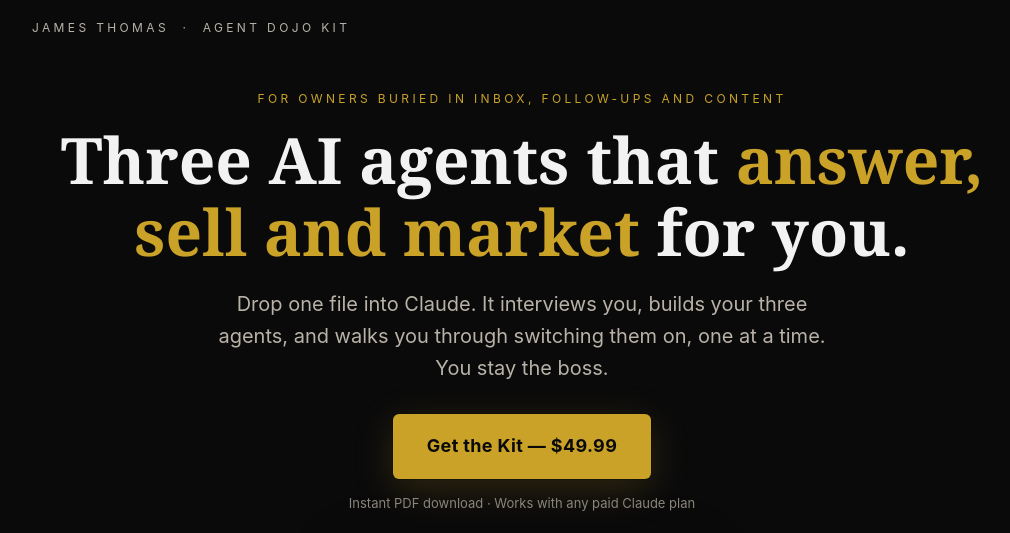
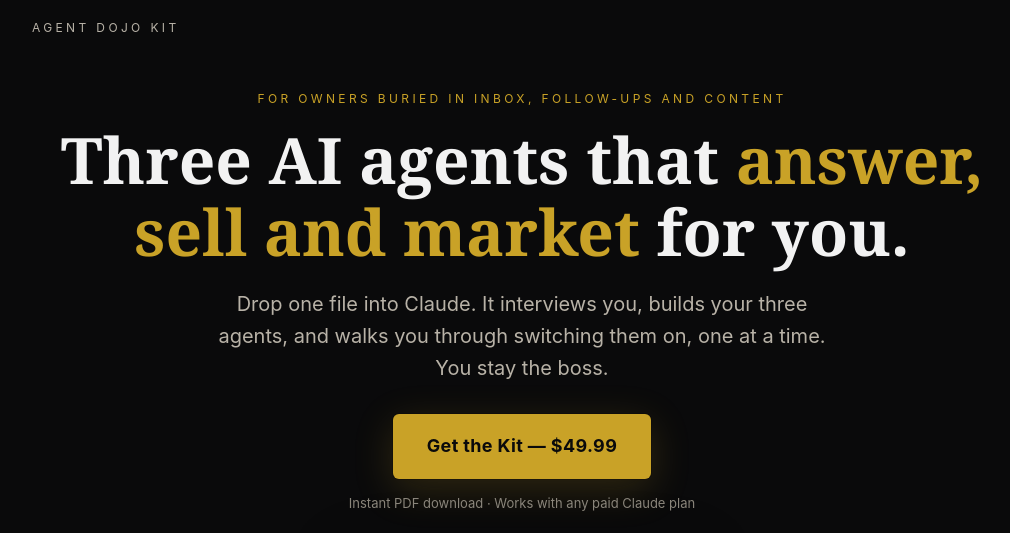
Before and after one commit to jamesthomasphoto-rgb/thomas-sales-kit, a plain HTML site: page dojo-kit/index.html in a window 1280 px wide. Shown: the top 533 px of the page, without its empty margins (118-1128 px from the left). Drawn offline with Linux system fonts and the light colour scheme.

Commit message:
dojo-kit: remove founder name/brand from page + previews (DOJO-KIT-ANON-1116)

```diff
--- a/dojo-kit/index.html
+++ b/dojo-kit/index.html
@@ -43,7 +43,7 @@ footer{padding:40px 0 100px;font-size:13px;text-align:center;color:#6f6a62;borde
 @media(max-width:760px){.grid3{grid-template-columns:1fr}.prev{grid-template-columns:repeat(2,1fr)}.sticky{display:block}body{font-size:16px}section{padding:48px 0}}
 </style></head><body>
 
-<div class="wrap top">JAMES THOMAS &nbsp;·&nbsp; AGENT DOJO KIT</div>
+<div class="wrap top">AGENT DOJO KIT</div>
 
 <header class="hero"><div class="wrap">
   <div class="eyebrow">For owners buried in inbox, follow-ups and content</div>
@@ -128,7 +128,7 @@ footer{padding:40px 0 100px;font-size:13px;text-align:center;color:#6f6a62;borde
   <a class="btn" href="https://buy.stripe.com/eVqeVecR5bnC77q5SY1ZS13" data-cta data-stripe="live">Get the Kit — $49.99</a>
 </div></section>
 
-<footer><div class="wrap">© James Thomas · Results depend on your business and your effort.</div></footer>
+<footer><div class="wrap">© Agent Dojo Kit · Results depend on your business and your effort.</div></footer>
 <div class="sticky"><a class="btn" href="https://buy.stripe.com/eVqeVecR5bnC77q5SY1ZS13" data-cta data-stripe="live">Get the Kit — $49.99</a></div>
 <script>
 // Meta Pixel: on CTA click -> fbq && fbq('track','InitiateCheckout')
```
Also changed, not shown: dojo-kit/img/p1.jpg, dojo-kit/img/p13.jpg, dojo-kit/img/p14.jpg, dojo-kit/img/p2.jpg, dojo-kit/img/p3.jpg, dojo-kit/img/p4.jpg.
